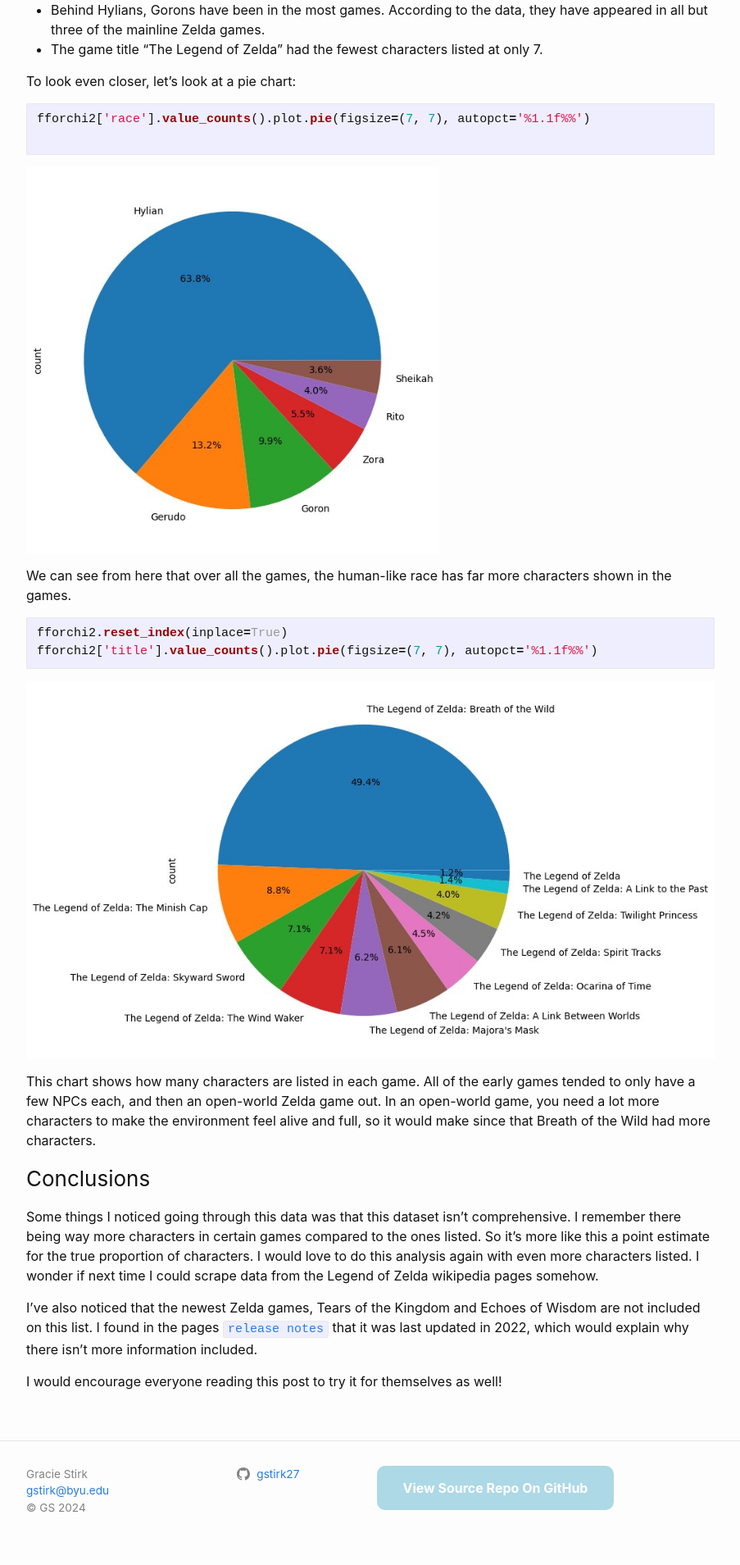
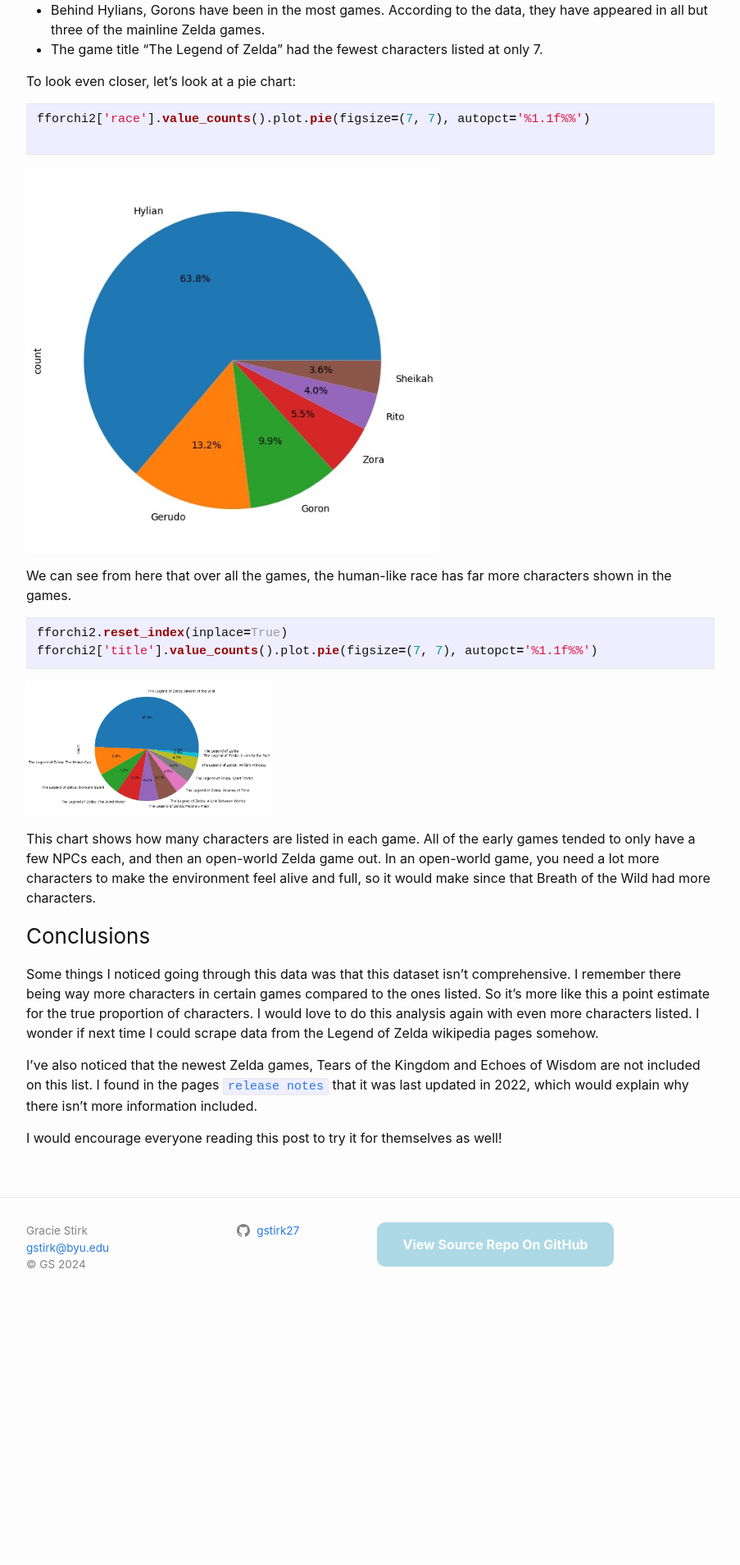
Before and after one commit to gstirk27/Gracie-s-Blog, a Jekyll site: the page built from _posts/2024-11-06-curated-API.md, in a window 1280 px wide. Shown: the part 3472-5381 px from the top of the page at 82% size, without its empty margins (188-1091 px from the left). Built offline with Jekyll 4.4.1, drawn with Linux system fonts in a browser that asks for light colours; comment, search, counter and statistics services are not loaded; after the commit the page ends 5084 px from its top, so only the background shows below that.

Commit message:
changed photo syntax

````diff
--- a/_posts/2024-11-06-curated-API.md
+++ b/_posts/2024-11-06-curated-API.md
@@ -150,12 +150,7 @@
 fforchi2['title'].value_counts().plot.pie(figsize=(7, 7), autopct='%1.1f%%')
 ```
 
-
-<figure>
-
-<img src='{{site.url}}/{{site.baseurl}}/assets/images/game-pie-chart.jpg' alt = "" style = "width: 100%;"/>
-
-</figure>
+<img src="{{site.url}}/{{site.baseurl}}/assets/images/game-pie-chart.jpg" alt="" style="width:300px;"/>
 
 This chart shows how many characters are listed in each game. All of the early games tended to only have a few NPCs each, and then an open-world Zelda game out. In an open-world game, you need a lot more characters to make the environment feel alive and full, so it would make since that Breath of the Wild had more characters.
 
````
